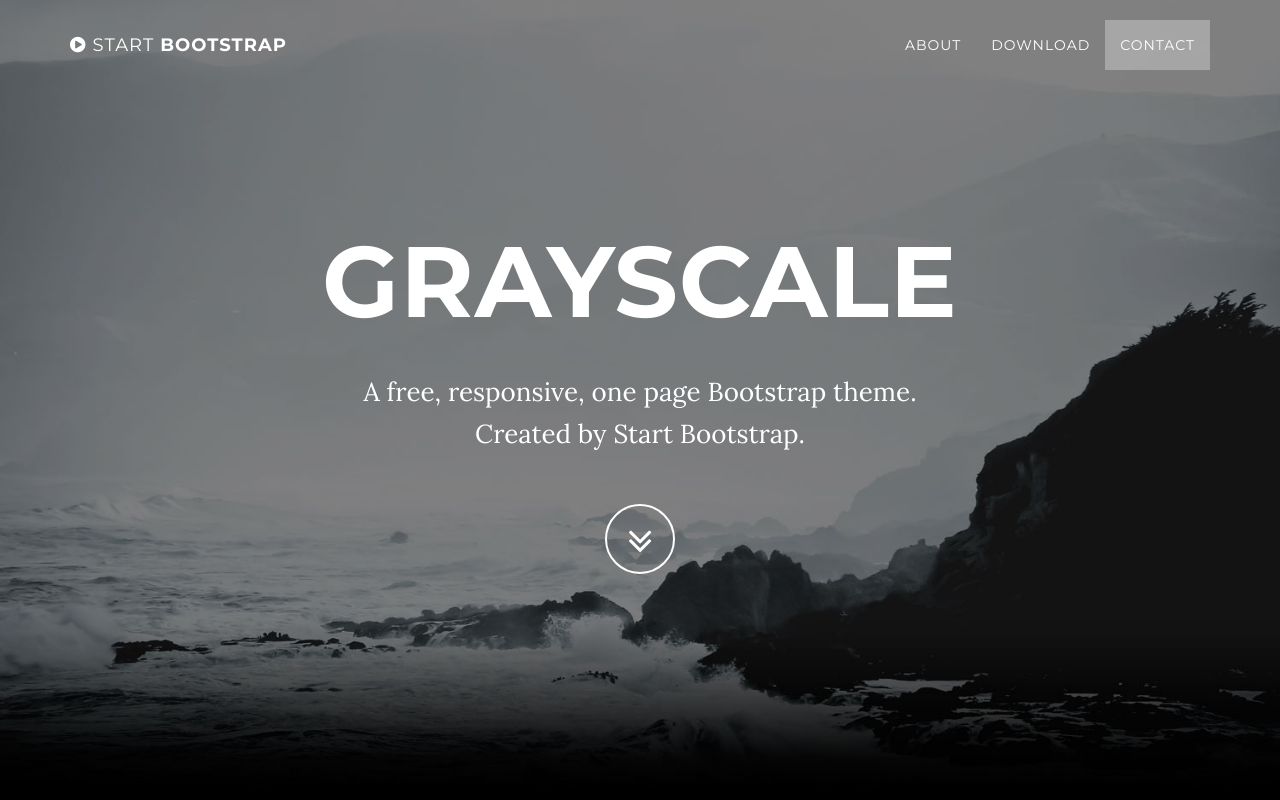
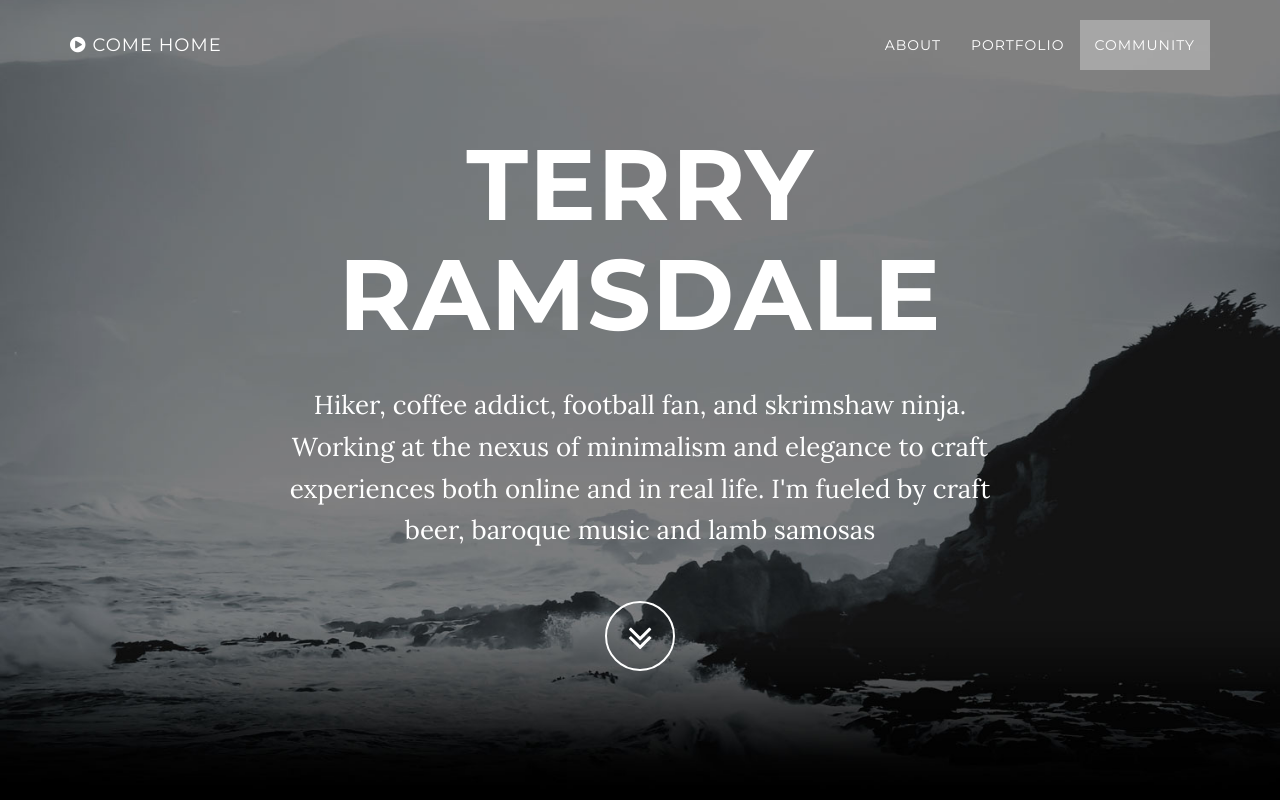
Before and after one commit to terrams/terrams.github.io, a website: page index.html in a window 1280 px wide. Shown: the top 800 px of the page. Drawn offline with nearby package versions, Linux system fonts and the light colour scheme; some packages are replaced by stand-ins of ours.

```diff
--- a/index.html
+++ b/index.html
@@ -42,7 +42,7 @@
                     Menu <i class="fa fa-bars"></i>
                 </button>
                 <a class="navbar-brand page-scroll" href="#page-top">
-                    <i class="fa fa-play-circle"></i> <span class="light">Start</span> Bootstrap
+                    <i class="fa fa-play-circle"></i> <span class="light">Come Home</span>
                 </a>
             </div>
 
@@ -57,10 +57,10 @@
                         <a class="page-scroll" href="#about">About</a>
                     </li>
                     <li>
-                        <a class="page-scroll" href="#download">Download</a>
+                        <a class="page-scroll" href="#download">Portfolio</a>
                     </li>
                     <li>
-                        <a class="page-scroll" href="#contact">Contact</a>
+                        <a class="page-scroll" href="#contact">Community</a>
                     </li>
                 </ul>
             </div>
@@ -75,9 +75,8 @@
             <div class="container">
                 <div class="row">
                     <div class="col-md-8 col-md-offset-2">
-                        <h1 class="brand-heading">Grayscale</h1>
-                        <p class="intro-text">A free, responsive, one page Bootstrap theme.
-                            <br>Created by Start Bootstrap.</p>
+                        <h1 class="brand-heading">Terry Ramsdale</h1>
+                        <p class="intro-text">Hiker, coffee addict, football fan, and skrimshaw ninja. Working at the nexus of minimalism and elegance to craft experiences both online and in real life. I'm fueled by craft beer, baroque music and lamb samosas</p>
                         <a href="#about" class="btn btn-circle page-scroll">
                             <i class="fa fa-angle-double-down animated"></i>
                         </a>
```
